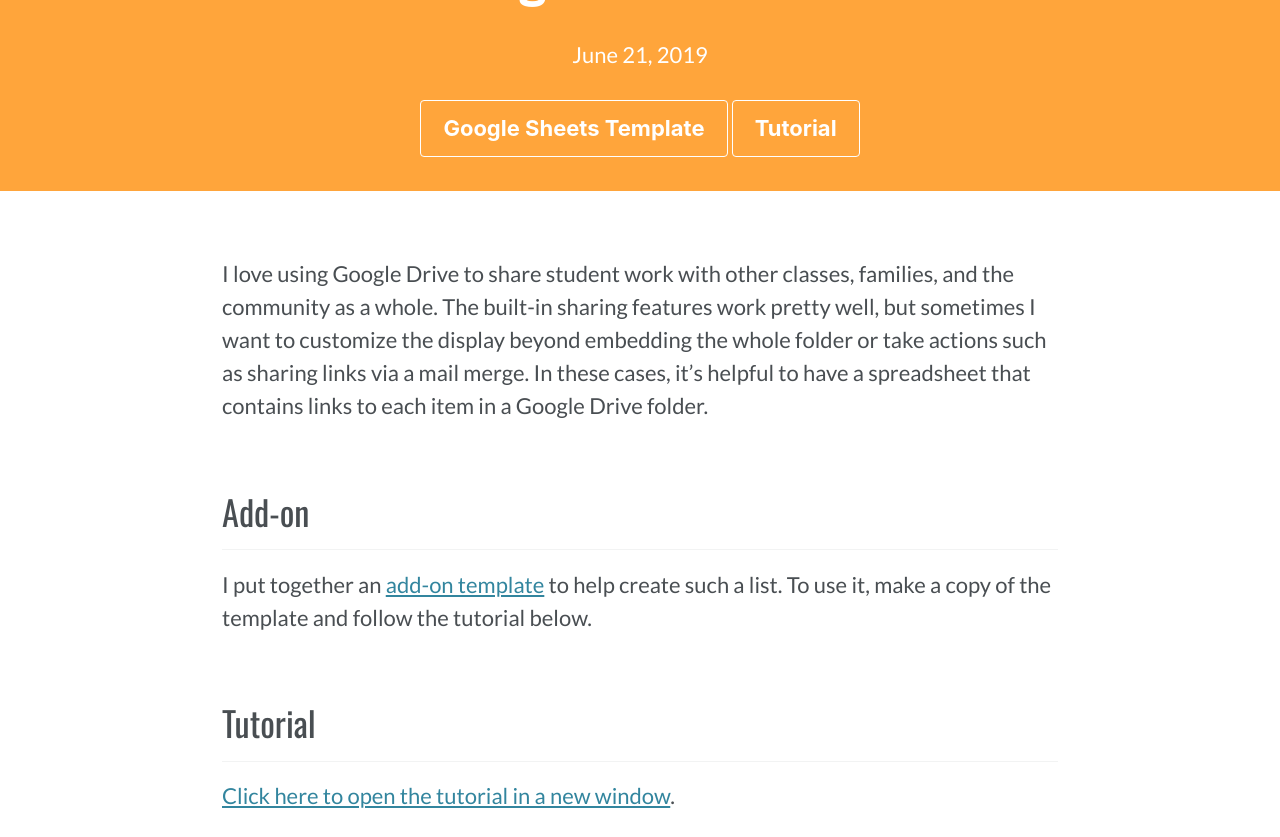
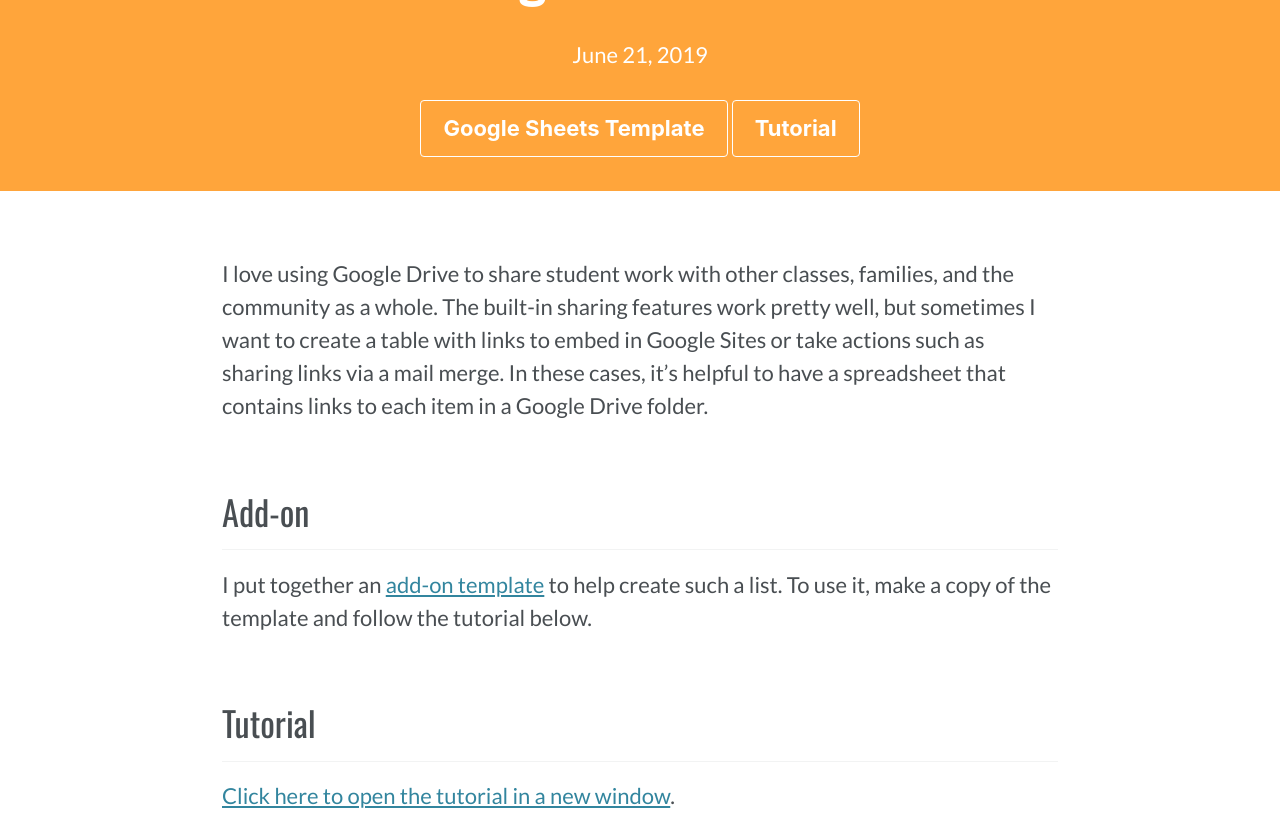
Before and after one commit to zakkolar/io.zak, a Jekyll site: the page built from _posts/2019-06-21-automated-google-drive-file-list.md, in a window 1280 px wide and 900 px high, scrolled down 341 px, cut to the strip 0-837 px from the top of the window. Built offline with Jekyll 4.4.1, drawn with Linux system fonts in a browser that asks for light colours; cached includes are drawn as plain includes; nearby versions of some CDN libraries; comment, search, counter and statistics services are not loaded; a style sheet for code colours, icons or effects is not loaded.

Commit message:
updated list of links folder

```diff
--- a/_posts/2019-06-21-automated-google-drive-file-list.md
+++ b/_posts/2019-06-21-automated-google-drive-file-list.md
@@ -12,7 +12,7 @@
   actions:
   - url: https://docs.google.com/spreadsheets/d/1TMaPJjxCvjvoi5r0-hNUYKylTPVJJ_BwuIRQ8OvOZZo/copy
     label: Google Sheets Template
-  - url: http://ior.ad/6CHF
+  - url: http://ior.ad/6AUz
     label: Tutorial
 
 categories: Add-ons
@@ -23,7 +23,7 @@
 add-on: google-drive-link-list
 ---
 
-I love using Google Drive to share student work with other classes, families, and the community as a whole. The built-in sharing features work pretty well, but sometimes I want to customize the display beyond embedding the whole folder or take actions such as sharing links via a mail merge. In these cases, it's helpful to have a spreadsheet that contains links to each item in a Google Drive folder.
+I love using Google Drive to share student work with other classes, families, and the community as a whole. The built-in sharing features work pretty well, but sometimes I want to create a table with links to embed in Google Sites or take actions such as sharing links via a mail merge. In these cases, it's helpful to have a spreadsheet that contains links to each item in a Google Drive folder.
 
 ## Add-on
 
@@ -31,30 +31,35 @@
 
 ## Tutorial
 
-[Click here to open the tutorial in a new window](https://www.iorad.com/player/1578747/Using-List-of-Links-add-on#trysteps-1){: target="_blank"}.
+[Click here to open the tutorial in a new window](http://ior.ad/6AUz){: target="_blank"}.
+
+
+
 
 <p style="display: none;text-align: center;">
-<i style="font-style: italic; font-weight: bold; color: #CCCCCC; font-size: 18px;">10 STEPS</i>
+<i style="font-style: italic; font-weight: bold; color: #CCCCCC; font-size: 18px;">11 STEPS</i>
 </p>
+
+<br/>
 <div style="display: none;">
 <p style="font-size: 18px;">
 <b style="font-weight: normal; width: 40px; height: 40px; display: inline-block; border: 2px solid #CCCCCC; color: #CCCCCC; border-radius: 100%; text-align: center; box-sizing: border-box; padding-left: 1px; margin-right: 24px; position: absolute;">
   <span style="line-height: 37px;">1</span>
 </b>
-<span style="display: inline-block; margin-left: 64px; margin-top: 8px; line-height: 23px;">Make a copy of the template</span>
+<span style="display: inline-block; margin-left: 64px; margin-top: 8px; line-height: 23px;">Make a copy of the List of Links in Folder template</span>
 </p>
 <p style="text-align: center; padding-bottom: 42px; padding-top: 20px;">
-<img src="https://www.iorad.com/api/tutorial/stepScreenshot?tutorial_id=1578747&step_number=1&width=800&height=600&mobile_width=450&mobile_height=400" style="padding: 4px; border: none;" alt="Step 1 image" />
+<img src="https://www.iorad.com/api/tutorial/stepScreenshot?tutorial_id=1571859&step_number=1&width=800&height=600&mobile_width=450&mobile_height=400" style="padding: 4px; border: none;" alt="Step 1 image" />
 </p>
 
 <p style="font-size: 18px;">
 <b style="font-weight: normal; width: 40px; height: 40px; display: inline-block; border: 2px solid #CCCCCC; color: #CCCCCC; border-radius: 100%; text-align: center; box-sizing: border-box; padding-left: 1px; margin-right: 24px; position: absolute;">
   <span style="line-height: 37px;">2</span>
 </b>
-<span style="display: inline-block; margin-left: 64px; margin-top: 8px; line-height: 23px;">&nbsp;Click <b style="font-weight: bold; color: #FF2B6B;">List of Links</b></span>
+<span style="display: inline-block; margin-left: 64px; margin-top: 8px; line-height: 23px;">Click <b style="font-weight: bold; color: #FF2B6B;">List of Links</b></span>
 </p>
 <p style="text-align: center; padding-bottom: 42px; padding-top: 20px;">
-<img src="https://www.iorad.com/api/tutorial/stepScreenshot?tutorial_id=1578747&step_number=2&width=800&height=600&mobile_width=450&mobile_height=400" style="padding: 4px; border: none;" alt="Step 2 image" />
+<img src="https://www.iorad.com/api/tutorial/stepScreenshot?tutorial_id=1571859&step_number=2&width=800&height=600&mobile_width=450&mobile_height=400" style="padding: 4px; border: none;" alt="Step 2 image" />
 </p>
 
 <p style="font-size: 18px;">
@@ -64,27 +69,27 @@
 <span style="display: inline-block; margin-left: 64px; margin-top: 8px; line-height: 23px;">Click <b style="font-weight: bold; color: #FF2B6B;">Create list of links</b></span>
 </p>
 <p style="text-align: center; padding-bottom: 42px; padding-top: 20px;">
-<img src="https://www.iorad.com/api/tutorial/stepScreenshot?tutorial_id=1578747&step_number=3&width=800&height=600&mobile_width=450&mobile_height=400" style="padding: 4px; border: none;" alt="Step 3 image" />
+<img src="https://www.iorad.com/api/tutorial/stepScreenshot?tutorial_id=1571859&step_number=3&width=800&height=600&mobile_width=450&mobile_height=400" style="padding: 4px; border: none;" alt="Step 3 image" />
 </p>
 
 <p style="font-size: 18px;">
 <b style="font-weight: normal; width: 40px; height: 40px; display: inline-block; border: 2px solid #CCCCCC; color: #CCCCCC; border-radius: 100%; text-align: center; box-sizing: border-box; padding-left: 1px; margin-right: 24px; position: absolute;">
   <span style="line-height: 37px;">4</span>
 </b>
-<span style="display: inline-block; margin-left: 64px; margin-top: 8px; line-height: 23px;">The first time you use the add-on, you'll need to authorize it. Click <b style="font-weight: bold; color: #FF2B6B;">Continue</b></span>
+<span style="display: inline-block; margin-left: 64px; margin-top: 8px; line-height: 23px;">The first time you use this, you'll need to authorize the attached script to run. Click <b style="font-weight: bold; color: #FF2B6B;">continue</b></span>
 </p>
 <p style="text-align: center; padding-bottom: 42px; padding-top: 20px;">
-<img src="https://www.iorad.com/api/tutorial/stepScreenshot?tutorial_id=1578747&step_number=4&width=800&height=600&mobile_width=450&mobile_height=400" style="padding: 4px; border: none;" alt="Step 4 image" />
+<img src="https://www.iorad.com/api/tutorial/stepScreenshot?tutorial_id=1571859&step_number=4&width=800&height=600&mobile_width=450&mobile_height=400" style="padding: 4px; border: none;" alt="Step 4 image" />
 </p>
 
 <p style="font-size: 18px;">
 <b style="font-weight: normal; width: 40px; height: 40px; display: inline-block; border: 2px solid #CCCCCC; color: #CCCCCC; border-radius: 100%; text-align: center; box-sizing: border-box; padding-left: 1px; margin-right: 24px; position: absolute;">
   <span style="line-height: 37px;">5</span>
 </b>
-<span style="display: inline-block; margin-left: 64px; margin-top: 8px; line-height: 23px;">Click your name</span>
+<span style="display: inline-block; margin-left: 64px; margin-top: 8px; line-height: 23px;">Click your email address</span>
 </p>
 <p style="text-align: center; padding-bottom: 42px; padding-top: 20px;">
-<img src="https://www.iorad.com/api/tutorial/stepScreenshot?tutorial_id=1578747&step_number=5&width=800&height=600&mobile_width=450&mobile_height=400" style="padding: 4px; border: none;" alt="Step 5 image" />
+<img src="https://www.iorad.com/api/tutorial/stepScreenshot?tutorial_id=1571859&step_number=5&width=800&height=600&mobile_width=450&mobile_height=400" style="padding: 4px; border: none;" alt="Step 5 image" />
 </p>
 
 <p style="font-size: 18px;">
@@ -94,62 +99,76 @@
 <span style="display: inline-block; margin-left: 64px; margin-top: 8px; line-height: 23px;">Scroll down and click <b style="font-weight: bold; color: #FF2B6B;">Allow</b></span>
 </p>
 <p style="text-align: center; padding-bottom: 42px; padding-top: 20px;">
-<img src="https://www.iorad.com/api/tutorial/stepScreenshot?tutorial_id=1578747&step_number=6&width=800&height=600&mobile_width=450&mobile_height=400" style="padding: 4px; border: none;" alt="Step 6 image" />
+<img src="https://www.iorad.com/api/tutorial/stepScreenshot?tutorial_id=1571859&step_number=6&width=800&height=600&mobile_width=450&mobile_height=400" style="padding: 4px; border: none;" alt="Step 6 image" />
 </p>
 
 <p style="font-size: 18px;">
 <b style="font-weight: normal; width: 40px; height: 40px; display: inline-block; border: 2px solid #CCCCCC; color: #CCCCCC; border-radius: 100%; text-align: center; box-sizing: border-box; padding-left: 1px; margin-right: 24px; position: absolute;">
   <span style="line-height: 37px;">7</span>
 </b>
-<span style="display: inline-block; margin-left: 64px; margin-top: 8px; line-height: 23px;">Copy the ID of the folder you'd like to use. The ID is the string of letters and numbers in the URL after drive.google.com/drive/folder/</span>
+<span style="display: inline-block; margin-left: 64px; margin-top: 8px; line-height: 23px;">Open up the folder in Google Drive whose files you want to list</span>
 </p>
 <p style="text-align: center; padding-bottom: 42px; padding-top: 20px;">
-<img src="https://www.iorad.com/api/tutorial/stepScreenshot?tutorial_id=1578747&step_number=7&width=800&height=600&mobile_width=450&mobile_height=400" style="padding: 4px; border: none;" alt="Step 7 image" />
+<img src="https://www.iorad.com/api/tutorial/stepScreenshot?tutorial_id=1571859&step_number=7&width=800&height=600&mobile_width=450&mobile_height=400" style="padding: 4px; border: none;" alt="Step 7 image" />
 </p>
 
 <p style="font-size: 18px;">
 <b style="font-weight: normal; width: 40px; height: 40px; display: inline-block; border: 2px solid #CCCCCC; color: #CCCCCC; border-radius: 100%; text-align: center; box-sizing: border-box; padding-left: 1px; margin-right: 24px; position: absolute;">
   <span style="line-height: 37px;">8</span>
 </b>
-<span style="display: inline-block; margin-left: 64px; margin-top: 8px; line-height: 23px;">Paste the&nbsp;<b style="font-weight: bold; color: #FF2B6B;">Folder ID</b></span>
+<span style="display: inline-block; margin-left: 64px; margin-top: 8px; line-height: 23px;">Find and copy the folder ID in the URL bar on the page for the folder. It's all of the letters and numbers after drive/folders/</span>
 </p>
 <p style="text-align: center; padding-bottom: 42px; padding-top: 20px;">
-<img src="https://www.iorad.com/api/tutorial/stepScreenshot?tutorial_id=1578747&step_number=8&width=800&height=600&mobile_width=450&mobile_height=400" style="padding: 4px; border: none;" alt="Step 8 image" />
+<img src="https://www.iorad.com/api/tutorial/stepScreenshot?tutorial_id=1571859&step_number=8&width=800&height=600&mobile_width=450&mobile_height=400" style="padding: 4px; border: none;" alt="Step 8 image" />
 </p>
 
 <p style="font-size: 18px;">
 <b style="font-weight: normal; width: 40px; height: 40px; display: inline-block; border: 2px solid #CCCCCC; color: #CCCCCC; border-radius: 100%; text-align: center; box-sizing: border-box; padding-left: 1px; margin-right: 24px; position: absolute;">
   <span style="line-height: 37px;">9</span>
 </b>
-<span style="display: inline-block; margin-left: 64px; margin-top: 8px; line-height: 23px;">Click <b style="font-weight: bold; color: #FF2B6B;">Generate List</b></span>
+<span style="display: inline-block; margin-left: 64px; margin-top: 8px; line-height: 23px;">Paste the folder ID into the box</span>
 </p>
 <p style="text-align: center; padding-bottom: 42px; padding-top: 20px;">
-<img src="https://www.iorad.com/api/tutorial/stepScreenshot?tutorial_id=1578747&step_number=9&width=800&height=600&mobile_width=450&mobile_height=400" style="padding: 4px; border: none;" alt="Step 9 image" />
+<img src="https://www.iorad.com/api/tutorial/stepScreenshot?tutorial_id=1571859&step_number=9&width=800&height=600&mobile_width=450&mobile_height=400" style="padding: 4px; border: none;" alt="Step 9 image" />
 </p>
 
 <p style="font-size: 18px;">
 <b style="font-weight: normal; width: 40px; height: 40px; display: inline-block; border: 2px solid #CCCCCC; color: #CCCCCC; border-radius: 100%; text-align: center; box-sizing: border-box; padding-left: 1px; margin-right: 24px; position: absolute;">
   <span style="line-height: 37px;">10</span>
 </b>
-<span style="display: inline-block; margin-left: 64px; margin-top: 8px; line-height: 23px;">Now, you'll see a list of all of the files in the folder with their corresponding links. That's it!</span>
+<span style="display: inline-block; margin-left: 64px; margin-top: 8px; line-height: 23px;">Click <b style="font-weight: bold; color: #FF2B6B;">Generate List</b></span>
 </p>
 <p style="text-align: center; padding-bottom: 42px; padding-top: 20px;">
-<img src="https://www.iorad.com/api/tutorial/stepScreenshot?tutorial_id=1578747&step_number=10&width=800&height=600&mobile_width=450&mobile_height=400" style="padding: 4px; border: none;" alt="Step 10 image" />
+<img src="https://www.iorad.com/api/tutorial/stepScreenshot?tutorial_id=1571859&step_number=10&width=800&height=600&mobile_width=450&mobile_height=400" style="padding: 4px; border: none;" alt="Step 10 image" />
+</p>
+
+<p style="font-size: 18px;">
+<b style="font-weight: normal; width: 40px; height: 40px; display: inline-block; border: 2px solid #CCCCCC; color: #CCCCCC; border-radius: 100%; text-align: center; box-sizing: border-box; padding-left: 1px; margin-right: 24px; position: absolute;">
+  <span style="line-height: 37px;">11</span>
+</b>
+<span style="display: inline-block; margin-left: 64px; margin-top: 8px; line-height: 23px;">You'll see a list of each file in the folder and a link to that file.</span>
+</p>
+<p style="text-align: center; padding-bottom: 42px; padding-top: 20px;">
+<img src="https://www.iorad.com/api/tutorial/stepScreenshot?tutorial_id=1571859&step_number=11&width=800&height=600&mobile_width=450&mobile_height=400" style="padding: 4px; border: none;" alt="Step 11 image" />
 </p>
 </div>
 <h3 style="display: none;font-size: 18px; padding-bottom: 20px; color: #000000">
 Here's an interactive tutorial for the visual learners
 </h3>
 <p style="display: none;">
-<a href="https://www.iorad.com/player/1578747/Using-List-of-Links-add-on">https://www.iorad.com/player/1578747/Using-List-of-Links-add-on</a>
+<a href="https://www.iorad.com/player/1571859/List-of-Links-in-Folder-Add-On">https://www.iorad.com/player/1571859/List-of-Links-in-Folder-Add-On</a>
 </p>
 <p style="border: 0; min-width: 100%; margin-bottom: 0; height: 501px;">
-<iframe src="https://www.iorad.com/player/1578747/Using-List-of-Links-add-on?src=iframe&oembed=1"
+<iframe src="https://www.iorad.com/player/1571859/List-of-Links-in-Folder-Add-On?src=iframe&oembed=1"
     width="100%" height="500px"
     style="width: 100%; height: 500px"
     frameborder="0" webkitallowfullscreen="webkitallowfullscreen"
     mozallowfullscreen="mozallowfullscreen" allowfullscreen="allowfullscreen"></iframe></p>
 
+
+
+
+
 ## How are you using links?
 
 Do you have other uses for links to files in Google Drive folders? Let me know in the comments below!
```
Also changed, not shown: _addons/google-drive-link-list.md (+38 -23 lines).
